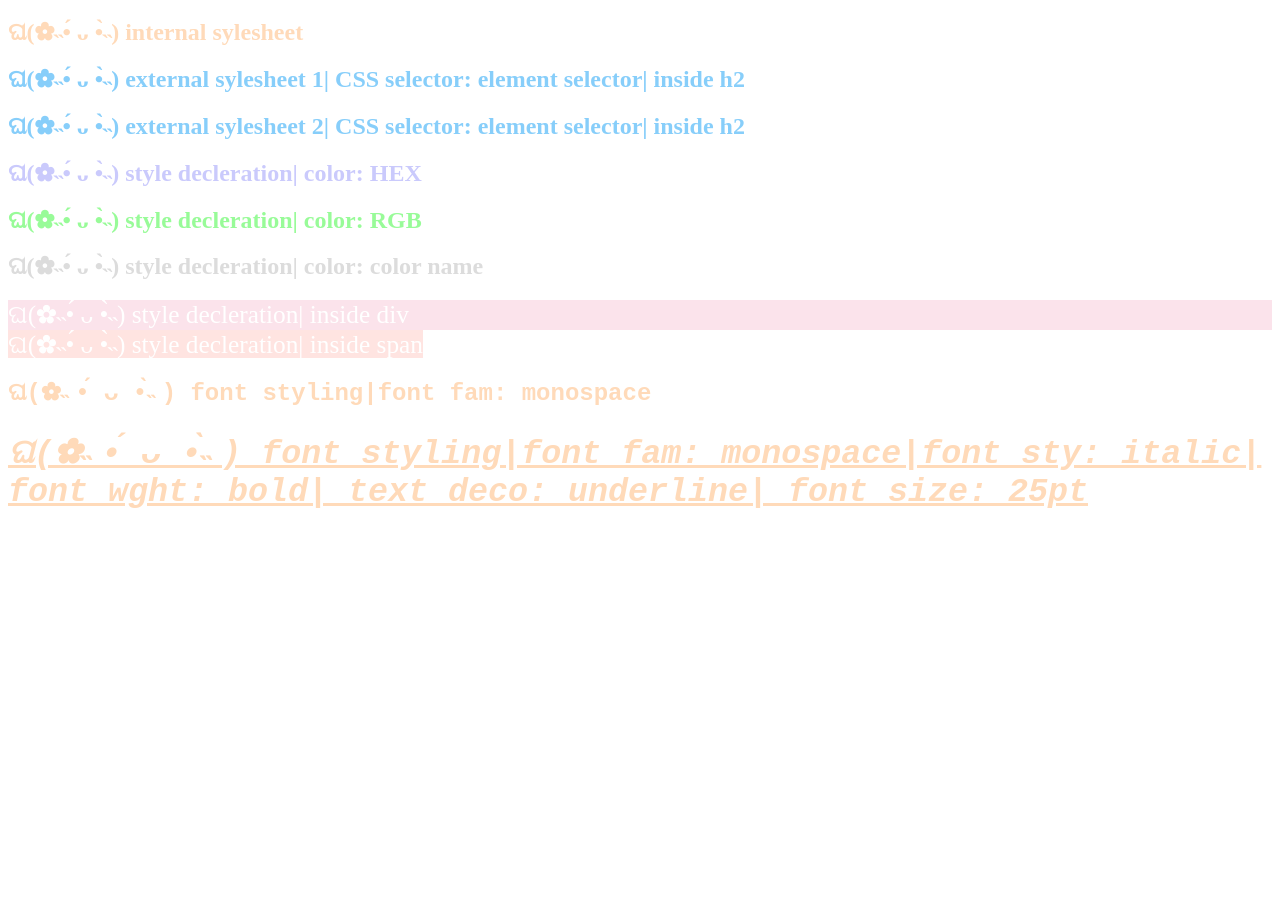
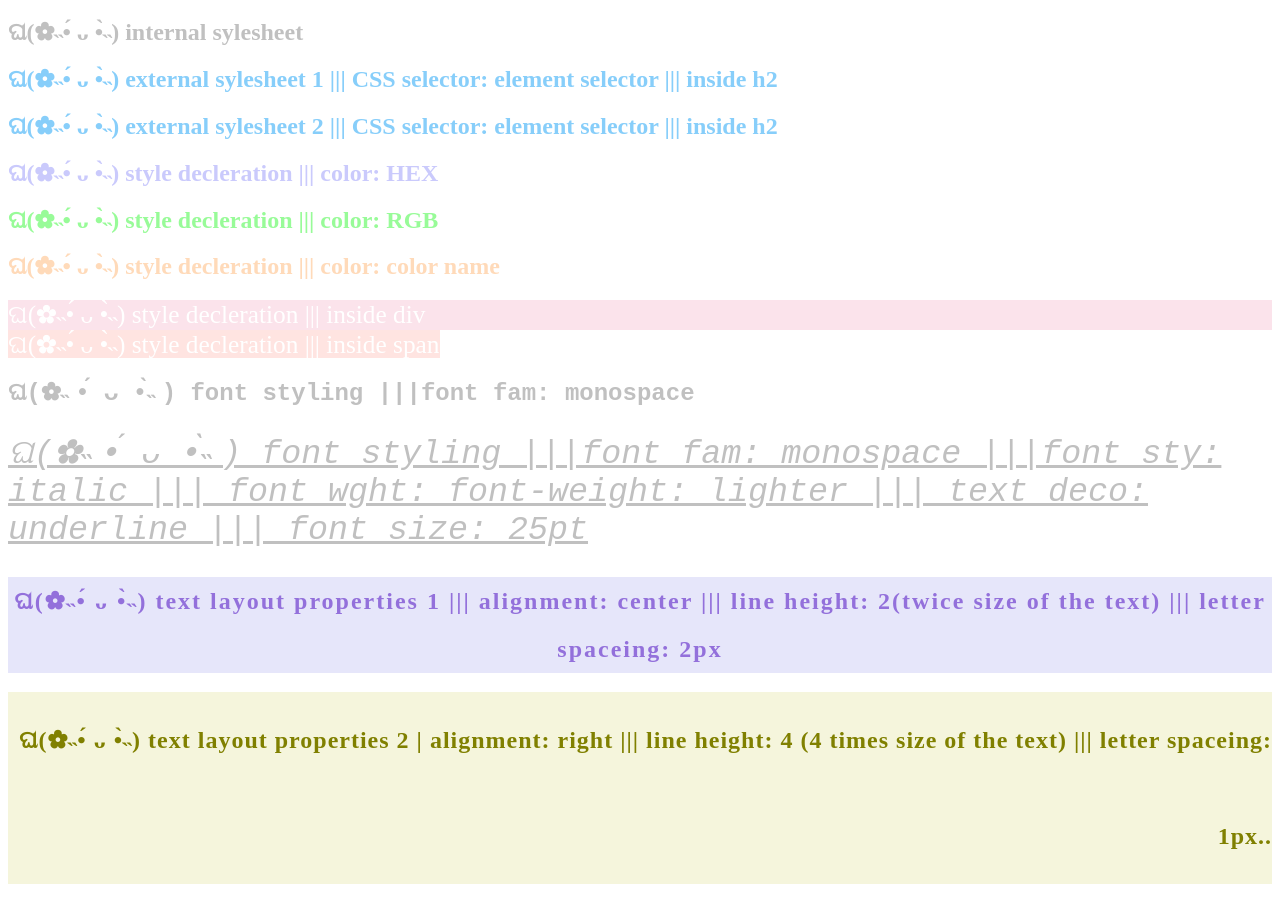
Before and after one commit to goldietiara/CSS, a plain HTML site: page index.html in a window 1280 px wide. Shown: the part 61-965 px from the top of the page. Before the commit the page ends 800 px from the top, so only its background shows below. Drawn offline with Linux system fonts and the light colour scheme.

Commit message:
text layout properties

```diff
--- a/index.html
+++ b/index.html
@@ -11,7 +11,7 @@
     usualy used if ure just using 1 html file-->
     <style>
       h2 {
-        color: #ffdab9;
+        color: #c0c0c0;
       }
     </style>
     <!-- external stylesheet -->
@@ -27,30 +27,39 @@
 
     <!-- external stylesheet (using sperate files of css) -->
     <h2 class="ExStyle">
-      ଘ(✿˵•́ ᴗ •̀˵) external sylesheet 1| CSS selector: element selector| inside
+      ଘ(✿˵•́ ᴗ •̀˵) external sylesheet 1 ||| CSS selector: element selector ||| inside
       h2
     </h2>
     <h2 class="ExStyle">
-      ଘ(✿˵•́ ᴗ •̀˵) external sylesheet 2| CSS selector: element selector| inside
+      ଘ(✿˵•́ ᴗ •̀˵) external sylesheet 2 ||| CSS selector: element selector ||| inside
       h2
     </h2>
 
     <!-- style decleration -->
-    <h2 class="HEX">ଘ(✿˵•́ ᴗ •̀˵) style decleration| color: HEX</h2>
-    <h2 class="RGB">ଘ(✿˵•́ ᴗ •̀˵) style decleration| color: RGB</h2>
-    <h2 class="ColName">ଘ(✿˵•́ ᴗ •̀˵) style decleration| color: color name</h2>
+    <h2 class="HEX">ଘ(✿˵•́ ᴗ •̀˵) style decleration ||| color: HEX</h2>
+    <h2 class="RGB">ଘ(✿˵•́ ᴗ •̀˵) style decleration ||| color: RGB</h2>
+    <h2 class="ColName">ଘ(✿˵•́ ᴗ •̀˵) style decleration ||| color: color name</h2>
 
     <!-- div take the block level -->
-    <div class="div">ଘ(✿˵•́ ᴗ •̀˵) style decleration| inside div</div>
+    <div class="div">ଘ(✿˵•́ ᴗ •̀˵) style decleration ||| inside div</div>
     <!-- span only take the nessesary place -->
-    <span class="span">ଘ(✿˵•́ ᴗ •̀˵) style decleration| inside span</span>
+    <span class="span">ଘ(✿˵•́ ᴗ •̀˵) style decleration ||| inside span</span>
 
     <!-- text styling
       usualy the default use times new roman -->
-    <h2 class="fstyle1">ଘ(✿˵•́ ᴗ •̀˵) font styling|font fam: monospace</h2>
-    <h2 class="fstyle2">
-      ଘ(✿˵•́ ᴗ •̀˵) font styling|font fam: monospace|font sty: italic| font wght:
-      bold| text deco: underline| font size: 25pt
+    <h2 class="FStyle1">ଘ(✿˵•́ ᴗ •̀˵) font styling |||font fam: monospace</h2>
+    <h2 class="FStyle2">
+      ଘ(✿˵•́ ᴗ •̀˵) font styling |||font fam: monospace |||font sty: italic ||| font wght:
+      font-weight: lighter ||| text deco: underline ||| font size: 25pt
+    </h2>
+
+    <!-- text layout properties -->
+    <h2 class="LayProp1">
+      ଘ(✿˵•́ ᴗ •̀˵) text layout properties 1 ||| alignment: center ||| line height:
+      2(twice size of the text) ||| letter spaceing: 2px
+    <h2 class="LayProp2">
+      ଘ(✿˵•́ ᴗ •̀˵) text layout properties 2 | alignment: right ||| line height:
+      4 (4 times size of the text) ||| letter spaceing: 1px..
     </h2>
   </body>
 </html>
--- a/style1.css
+++ b/style1.css
@@ -26,7 +26,7 @@ color: u can use HEX, RGB, or Color Name*/
 }
 /* Color Name*/
 .ColName {
-  color: Gainsboro;
+  color: PeachPuff;
 }
 
 /* div */
@@ -48,13 +48,29 @@ hence we'll add web safe font as a backup font
 
 vscode had an auto completing web safe fonts for a few fonrt families*/
 
-.fstyle1 {
+.FStyle1 {
   font-family: "Courier New", Courier, monospace;
 }
-.fstyle2 {
+.FStyle2 {
   font-family: "Courier New", Courier, monospace;
   font-style: italic;
-  font-weight: bold;
+  font-weight: lighter;
   text-decoration: underline;
   font-size: 25pt;
 }
+
+/* test layout properties */
+.LayProp1 {
+  background-color: #e6e6fa;
+  color: #9370db;
+  text-align: center;
+  line-height: 2;
+  letter-spacing: 2px;
+}
+.LayProp2 {
+  background-color: #f5f5dc;
+  color: #808000;
+  text-align: right;
+  line-height: 4;
+  letter-spacing: 1px;
+}
```
